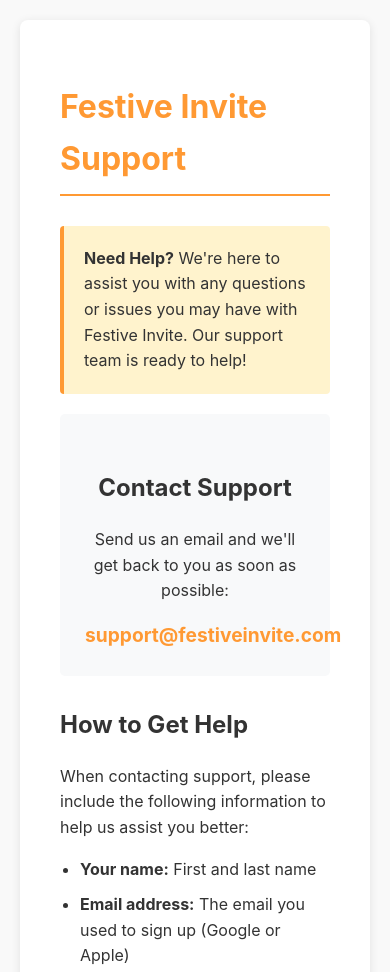
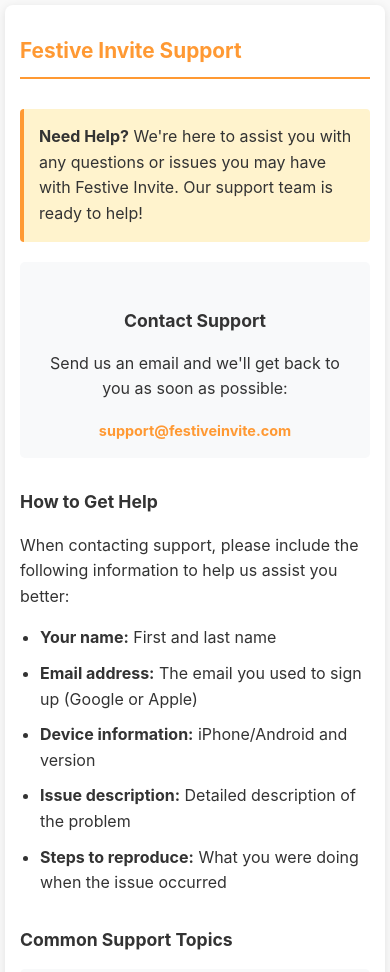
Before and after one commit to sankaranraman/festiveinvite-legal, a plain HTML site: page support.html in a window 390 px wide. Shown: the top 972 px of the page. Drawn offline with Linux system fonts and the light colour scheme.

Commit message:
Enhance mobile responsiveness and improve styling for support page

```diff
--- a/support.html
+++ b/support.html
@@ -14,12 +14,15 @@
         margin: 0 auto;
         padding: 20px;
         background-color: #f9f9f9;
+        box-sizing: border-box;
       }
       .container {
         background: white;
         padding: 40px;
         border-radius: 8px;
         box-shadow: 0 2px 10px rgba(0, 0, 0, 0.1);
+        box-sizing: border-box;
+        width: 100%;
       }
       h1 {
         color: #ff9933;
@@ -50,9 +53,57 @@
         color: #ff9933;
         text-decoration: none;
         font-weight: bold;
+        word-break: break-all;
+        display: inline-block;
       }
       .email-link:hover {
         text-decoration: underline;
+      }
+
+      /* Mobile responsiveness */
+      @media (max-width: 768px) {
+        body {
+          padding: 10px;
+        }
+        .container {
+          padding: 20px;
+        }
+        h1 {
+          font-size: 1.5em;
+        }
+        .contact-info {
+          padding: 15px;
+        }
+        .email-link {
+          font-size: 1em;
+          word-break: break-all;
+        }
+        .highlight {
+          padding: 15px;
+          margin: 15px 0;
+        }
+        .faq {
+          padding: 15px;
+          margin: 10px 0;
+        }
+      }
+
+      @media (max-width: 480px) {
+        body {
+          padding: 5px;
+        }
+        .container {
+          padding: 15px;
+        }
+        h1 {
+          font-size: 1.3em;
+        }
+        h2 {
+          font-size: 1.1em;
+        }
+        .email-link {
+          font-size: 0.9em;
+        }
       }
       ul {
         padding-left: 20px;
```
